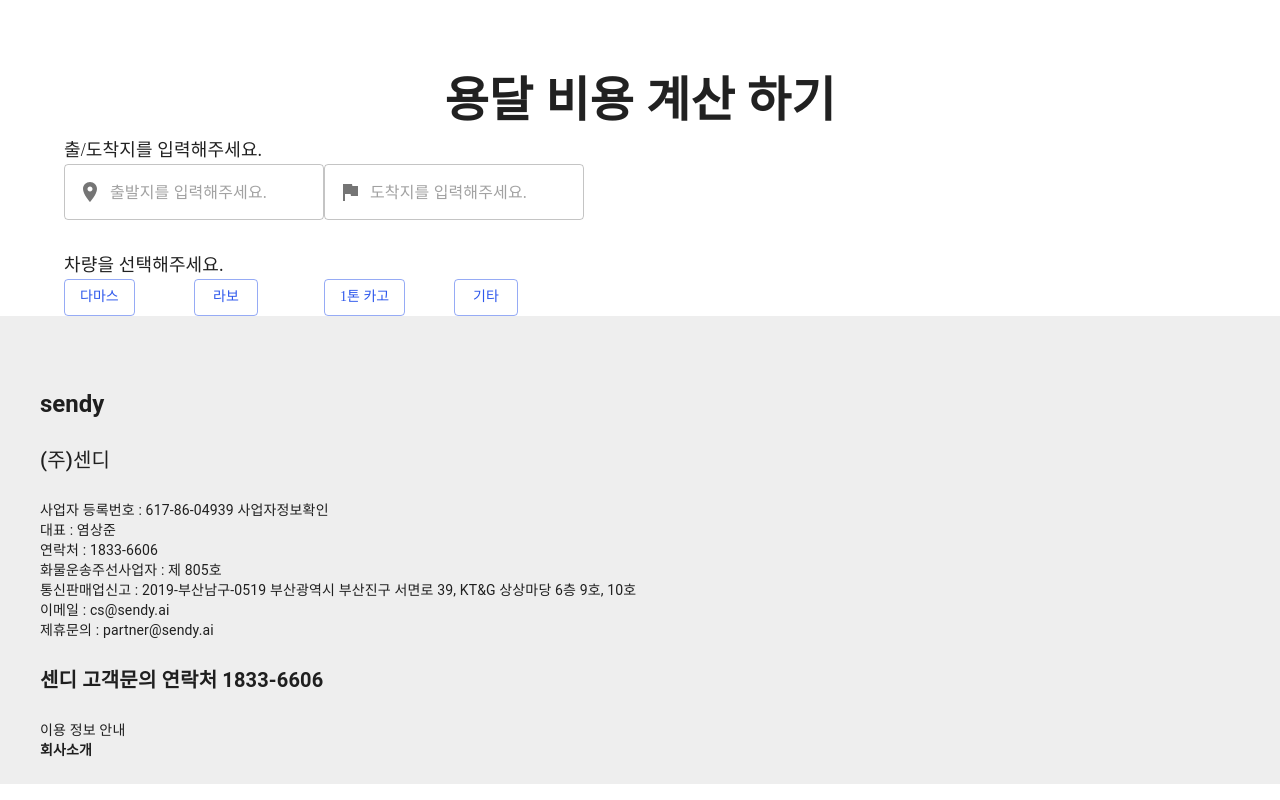
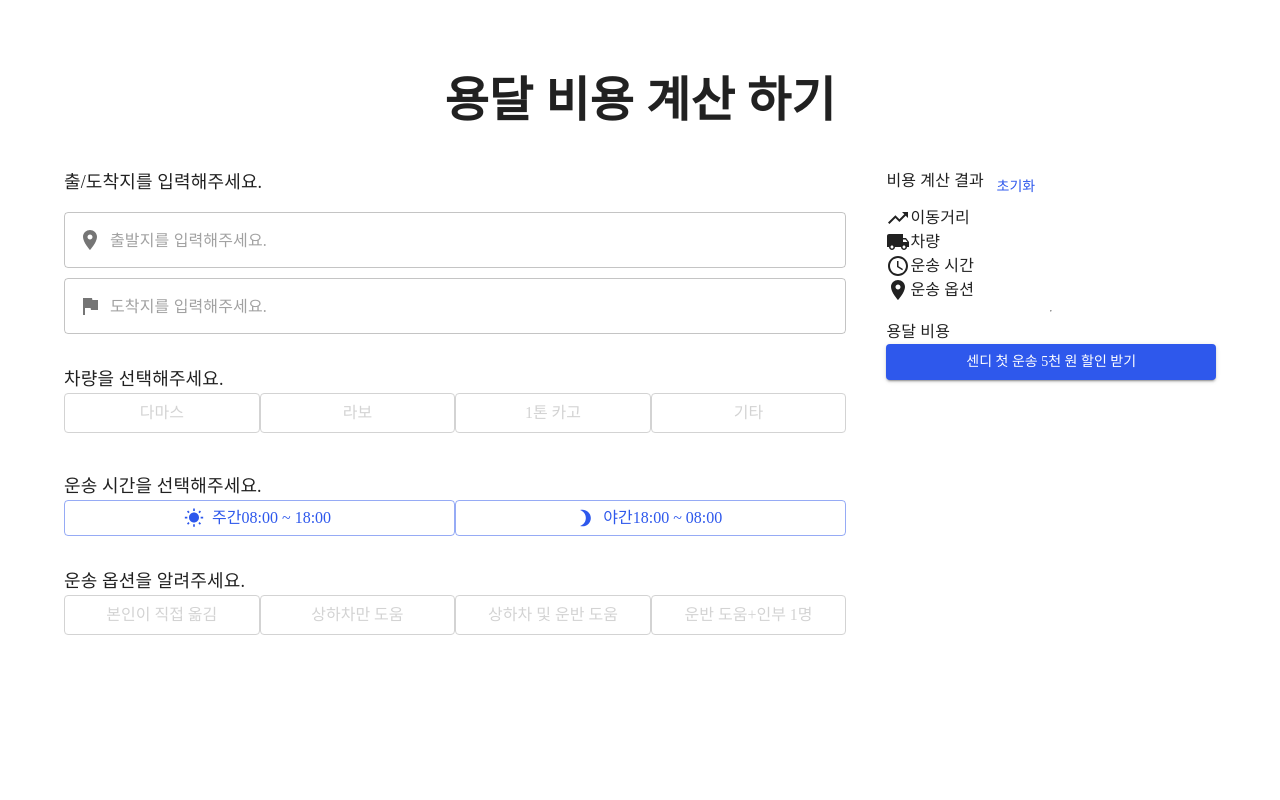
Before and after one commit to Ji-Hyeon212/sendy_toy, a React (Create React App) app: page / in a window 1280 px wide. Shown: the part 680-1480 px from the top of the page. Built offline with nearby package versions, Linux system fonts and the light colour scheme.

Commit message:
비용 계산 페이지 UI 수정

```diff
--- a/src/pages/landing/calcCost.tsx
+++ b/src/pages/landing/calcCost.tsx
@@ -1,4 +1,4 @@
-import React from "react";
+import React, { useState } from "react";
 import {
   Box,
   Button,
@@ -7,6 +7,7 @@ import {
   CssBaseline,
   Grid,
   InputAdornment,
+  styled,
   TextField,
   ThemeProvider,
   Typography,
@@ -14,6 +15,12 @@ import {
 import { Stack } from "@mui/system";
 import LocationOnIcon from "@mui/icons-material/LocationOn";
 import FlagIcon from "@mui/icons-material/Flag";
+import WbSunnyIcon from "@mui/icons-material/WbSunny";
+import Brightness3Icon from "@mui/icons-material/Brightness3";
+import TrendingUpIcon from "@mui/icons-material/TrendingUp";
+import LocalShippingIcon from "@mui/icons-material/LocalShipping";
+import AccessTimeIcon from "@mui/icons-material/AccessTime";
+import AddLocationIcon from "@mui/icons-material/AddLocation";
 
 const theme = createTheme({
   palette: {
@@ -29,7 +36,28 @@ const theme = createTheme({
   },
 });
 
+const SelectButton = styled(Button)({
+  boxShadow: "none",
+  textTransform: "none",
+  fontSize: 16,
+  color: "lightgray",
+  marginBottom: "8px",
+  variant: "outlined",
+  borderColor: "lightgray",
+  "&:hover": {
+    borderColor: "lightgray",
+    boxShadow: "none",
+  },
+  "&:focus": {
+    backgroundColor: "#2e58ec",
+    color: "#f3f3f3",
+    boarderColor: "#2e58ec",
+  },
+});
+
 const calcCost = () => {
+  //const [carType, setCarType] = useState{''};
+
   return (
     <ThemeProvider theme={theme}>
       <CssBaseline />
@@ -59,12 +87,18 @@ const calcCost = () => {
           <Typography fontSize={48} align="center" paddingTop={15}>
             <b>용달 비용 계산 하기</b>
           </Typography>
-          <Box display={"flex"}>
-            <Stack direction={"column"} spacing={4}>
+          <Stack direction={"row"} paddingTop={4} paddingBottom={25}>
+            <Stack
+              direction={"column"}
+              spacing={4}
+              paddingRight={3}
+              width={"70%"}
+            >
               <Box>
-                <Typography fontSize={18} align="left">
+                <Typography fontSize={18} align="left" marginBottom={2}>
                   출/도착지를 입력해주세요.
                 </Typography>
+                <Box>
                   <TextField
                     InputProps={{
                       startAdornment: (
@@ -74,7 +108,10 @@ const calcCost = () => {
                       ),
                     }}
                     placeholder="출발지를 입력해주세요."
+                    fullWidth
                   ></TextField>
+                </Box>
+                <Box marginTop="10px">
                   <TextField
                     InputProps={{
                       startAdornment: (
@@ -84,7 +121,9 @@ const calcCost = () => {
                       ),
                     }}
                     placeholder="도착지를 입력해주세요."
+                    fullWidth
                   ></TextField>
+                </Box>
               </Box>
               <Box>
                 <Typography fontSize={18} align="left">
@@ -92,22 +131,115 @@ const calcCost = () => {
                 </Typography>
                 <Grid container>
                   <Grid item xs={3}>
-                    <Button variant="outlined">다마스</Button>
+                    <SelectButton variant="outlined" fullWidth>
+                      다마스
+                    </SelectButton>
                   </Grid>
                   <Grid item xs={3}>
-                    <Button variant="outlined">라보</Button>
+                    <SelectButton variant="outlined" fullWidth>
+                      라보
+                    </SelectButton>
                   </Grid>
                   <Grid item xs={3}>
-                    <Button variant="outlined">1톤 카고</Button>
+                    <SelectButton variant="outlined" fullWidth>
+                      1톤 카고
+                    </SelectButton>
                   </Grid>
                   <Grid item xs={3}>
-                    <Button variant="outlined">기타</Button>
+                    <SelectButton variant="outlined" fullWidth>
+                      기타
+                    </SelectButton>
                   </Grid>
                 </Grid>
               </Box>
+              <Box>
+                <Typography fontSize={18} align="left">
+                  운송 시간을 선택해주세요.
+                </Typography>
+                <Grid container>
+                  <Grid item xs={6}>
+                    <Button
+                      variant="outlined"
+                      startIcon={<WbSunnyIcon />}
+                      fullWidth
+                    >
+                      <Typography>주간</Typography>
+                      <Typography>08:00 ~ 18:00</Typography>
+                    </Button>
+                  </Grid>
+                  <Grid item xs={6}>
+                    <Button
+                      variant="outlined"
+                      startIcon={<Brightness3Icon />}
+                      fullWidth
+                    >
+                      <Typography>야간</Typography>
+                      <Typography>18:00 ~ 08:00</Typography>{" "}
+                    </Button>
+                  </Grid>
+                </Grid>
+              </Box>
+              <Box>
+                <Typography fontSize={18} align="left">
+                  운송 옵션을 알려주세요.
+                </Typography>
+                <Grid container>
+                  <Grid item xs={3}>
+                    <SelectButton variant="outlined" fullWidth>
+                      본인이 직접 옮김
+                    </SelectButton>
+                  </Grid>
+                  <Grid item xs={3}>
+                    <SelectButton variant="outlined" fullWidth>
+                      상하차만 도움
+                    </SelectButton>
+                  </Grid>
+                  <Grid item xs={3}>
+                    <SelectButton variant="outlined" fullWidth>
+                      상하차 및 운반 도움
+                    </SelectButton>
+                  </Grid>
+                  <Grid item xs={3}>
+                    <SelectButton variant="outlined" fullWidth>
+                      운반 도움+인부 1명
+                    </SelectButton>
+                  </Grid>
+                </Grid>
+                <Stack direction="column"></Stack>
+              </Box>
             </Stack>
-            <Box></Box>
-          </Box>
+            <Stack paddingLeft={2} width={"30%"}>
+              <Stack direction={"row"}>
+                <Typography>비용 계산 결과</Typography>
+                <Button>초기화</Button>
+              </Stack>
+              <Stack direction={"column"} borderColor={"lightgray"}>
+                <Stack direction={"row"}>
+                  <TrendingUpIcon />
+                  <Typography>이동거리</Typography>
+                </Stack>
+                <Stack direction={"row"}>
+                  <LocalShippingIcon />
+                  <Typography>차량</Typography>
+                </Stack>
+                <Stack direction={"row"}>
+                  <AccessTimeIcon />
+                  <Typography>운송 시간</Typography>
+                </Stack>
+                <Stack direction={"row"}>
+                  <LocationOnIcon />
+                  <Typography>운송 옵션</Typography>
+                </Stack>
+                <hr />
+                <Stack direction={"row"}>
+                  <Typography>용달 비용</Typography>
+                </Stack>
+                <Button variant="contained">
+                  센디 첫 운송 5천 원 할인 받기
+                </Button>
+              </Stack>
+            </Stack>
+          </Stack>
         </Box>
       </Container>
     </ThemeProvider>
```
Lines whose indentation alone changed are shown as unchanged.
